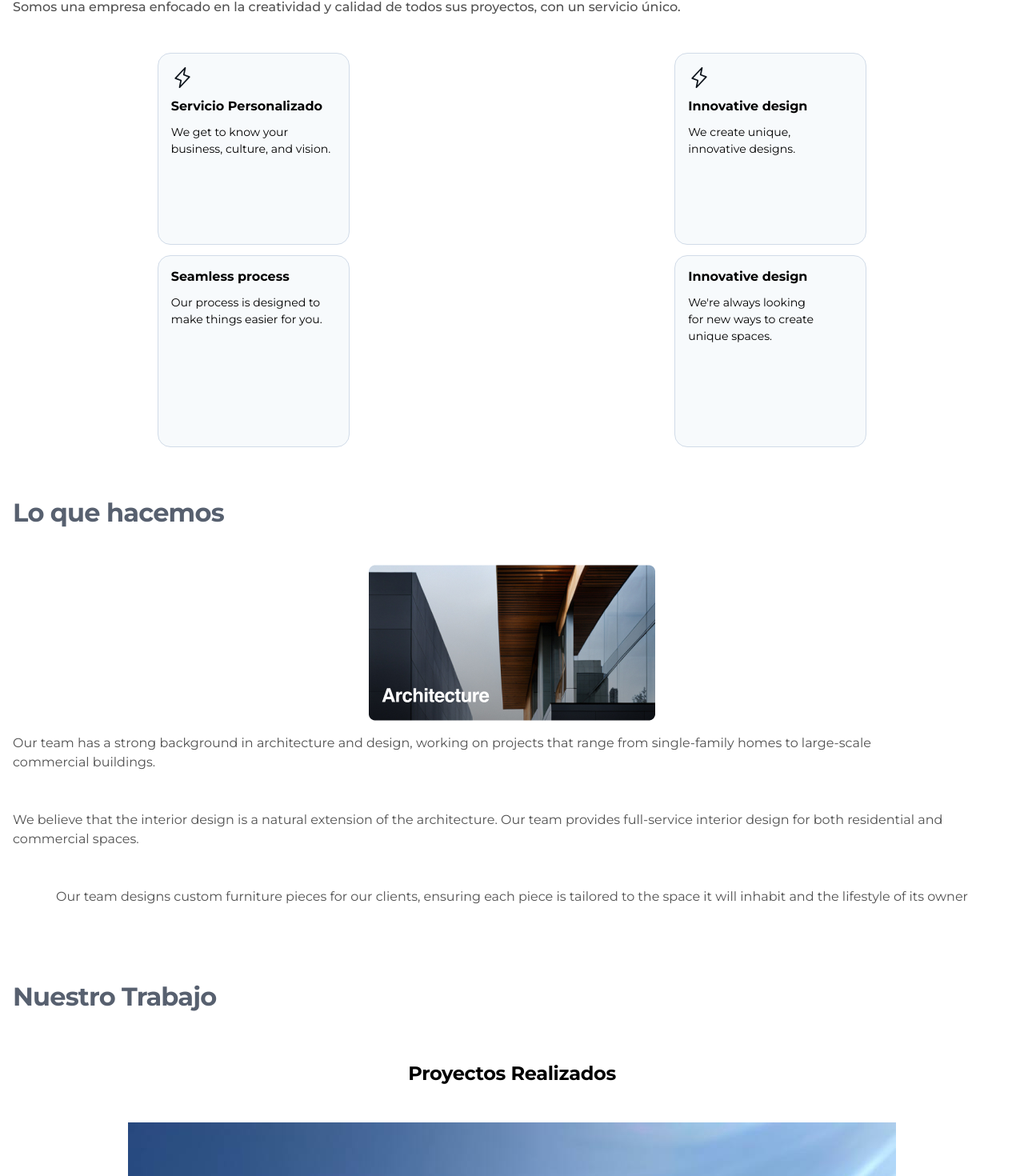
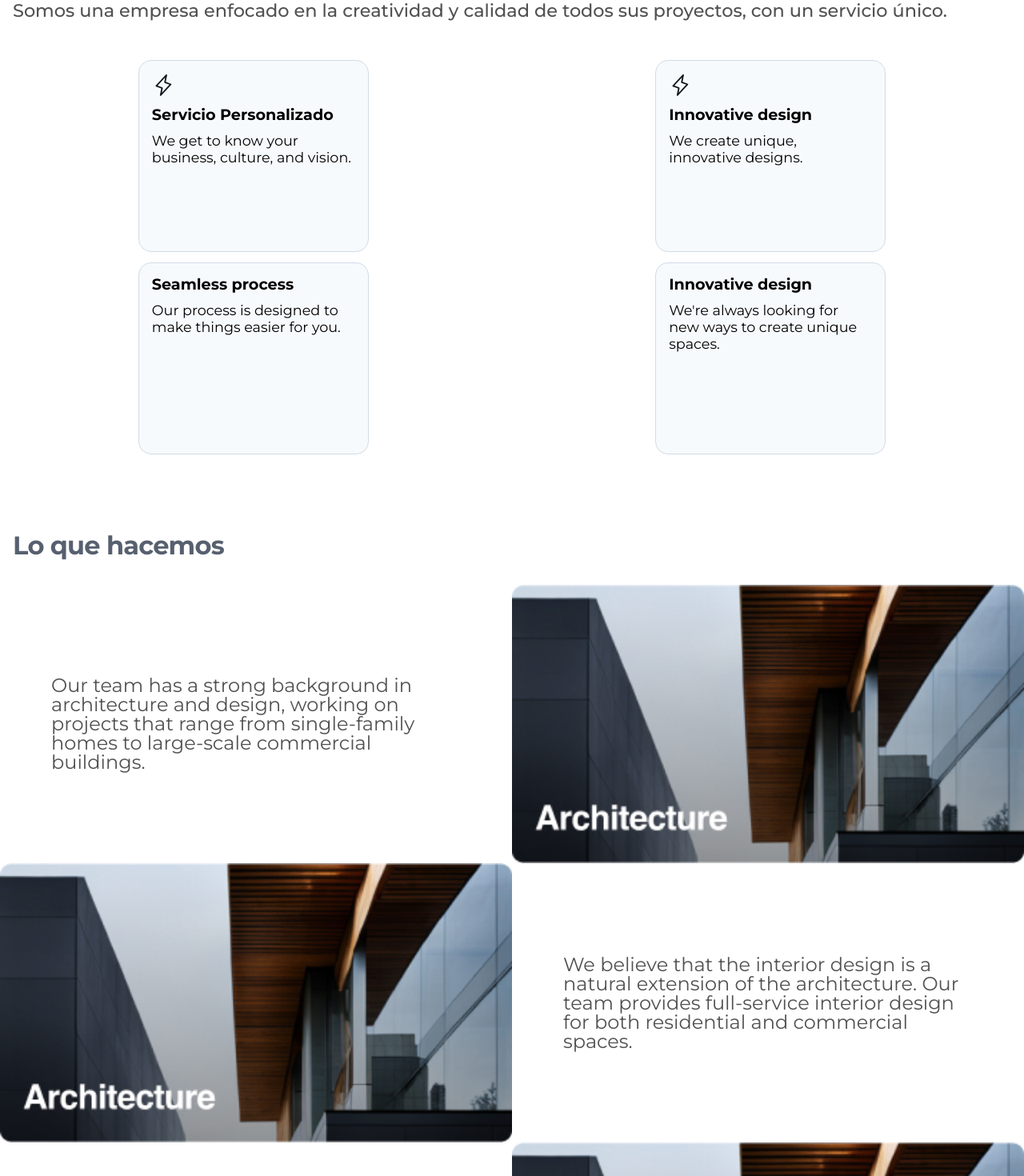
Before and after one commit to Rubenhdz20/Architecture-Web-Portfolio, a React (Vite) app: page /our-work in a window 1280 px wide. Shown: the part 1077-2547 px from the top of the page at 80% size. Built offline with nearby package versions, Linux system fonts and the light colour scheme.

Commit message:
Working on media queries desktop version

```diff
--- a/src/components/AboutUs/AboutUs.css
+++ b/src/components/AboutUs/AboutUs.css
@@ -71,7 +71,7 @@
     }
 
     .about-us__card-title {
-        font-size: 1.3rem;
+        font-size: 1.2rem;
     }
 
     .about-us__card-description {
@@ -104,13 +104,26 @@
 }
 
 @media screen and (min-width: 1025px) {
+    .about-us__description {
+        font-size: 1.4rem;
+    }
+
+    .about-us__child-cards {
+        width: 18rem;
+        height: 15rem;
+    }
+
    .about-us__card-svg {
-        width: 1.75rem;
-        height: 1.75rem;
+        width: 1.80rem;
+        height: 1.80rem;
    }
 
-   .about-us__child-cards {
-        width: 15rem;
-        height: 15rem;
+   .about-us__card-title {
+        font-size: 1.2rem;
+   }
+
+   .about-us__card-description {
+        text-wrap: wrap;
+        font-size: 1.1rem;
    }
 }
--- a/src/components/MobileMenu/MobileMenu.css
+++ b/src/components/MobileMenu/MobileMenu.css
@@ -53,7 +53,7 @@
 }
 
 .mobile-list__item:hover {
-    background: #D1DBE8;
+    background-color: #9DE0FF;
 }
 
 .mobile-list__link {
--- a/src/components/OurWork/OurWork.css
+++ b/src/components/OurWork/OurWork.css
@@ -4,7 +4,7 @@
     font-size: 2rem;
     font-style: normal;
     font-weight: 700;
-    line-height: 2.18rem; /* 109.375% */
+    line-height: 2.18rem;
     letter-spacing: -0.8px;
     color: var(--title-color);
 }
@@ -14,7 +14,7 @@
     text-align: center;
     font-style: normal;
     font-weight: 700;
-    line-height: 1.71rem; /* 137.5% */
+    line-height: 1.71rem;
     letter-spacing: -0.33px;
 }
 
@@ -36,13 +36,13 @@
 
 .ourwork-card--name {
     font-style: normal;
-    font-weight: 400;
+    font-weight: 600;
     line-height: 1.5rem;
 }
 
 .ourwork-card--details {
     font-style: normal;
-    font-weight: 400;
+    font-weight: 500;
     line-height: 1.3rem;
     color: #4F7396;
 }
@@ -67,7 +67,7 @@
 }
 
 .ourwork-card--button:hover {
-    background-color: #215bb2;
+    background-color: #1572ff;
     border-color: 1px  gray;
 }
 
@@ -111,3 +111,20 @@
         }
     }
 }
+
+
+@media screen and (min-width: 1025px) {
+    .ourwork-title {
+        margin-top: 7rem;
+    }
+
+    .ourwork-subtitle {
+        margin-top: 7rem;
+    }
+
+    .ourwork-card--image {
+        width: 30rem;
+        height: 30rem;
+        border-radius: 1rem;
+    }
+}
--- a/src/components/OurWork/index.jsx
+++ b/src/components/OurWork/index.jsx
@@ -4,7 +4,7 @@ import { ProjectsContext } from '../ProjectContext/index';
 import './OurWork.css';
 
 function OurWork() {
-    const { projects, setProjects } = useContext(ProjectsContext);
+    const { projects } = useContext(ProjectsContext);
 
     return (
         <section id='our-work' className='ourwork'>
--- a/src/components/ProjectDetails/ProjectDetails.css
+++ b/src/components/ProjectDetails/ProjectDetails.css
@@ -61,3 +61,19 @@
         }
     }
 }
+
+
+@media screen and (min-width: 1025px) {
+    .project-details__images {
+        width: 20rem;
+        height: 20rem;
+        border-radius: 1rem;
+    }
+
+    .project-details__container--images {
+        display: grid;
+        grid-template-columns: 1fr 1fr 1fr;
+        justify-items: center;
+        align-items: center;
+    }
+}
--- a/src/components/WhatWeDo/WhatWeDo.css
+++ b/src/components/WhatWeDo/WhatWeDo.css
@@ -1,5 +1,8 @@
+.whatwedo {
+    margin-top: 4rem;
+}
+
 .whatwedo__title {
-    margin-top: 4rem;
     margin-left: 1rem;
     font-size: 32px;
     font-style: normal;
@@ -22,10 +25,10 @@
 }
 
 .whatwedo__information--subtitle {
-    font-size: 24px;
+    font-size: 1.5rem;
     font-style: normal;
     font-weight: 700;
-    line-height: 30px; /* 125% */
+    line-height: 1.87rem;
     letter-spacing: -0.6px;
 }
 
@@ -33,7 +36,7 @@
     margin-top: 1rem;
     font-style: normal;
     font-weight: 400;
-    line-height: 24px;
+    line-height: 1.5rem;
     text-align: left;
     color: var(--text-color);
 }
@@ -58,3 +61,41 @@
         }
     }
 }
+
+@media screen and (min-width: 1025px) {
+    .whatwedo {
+        margin-top: 6rem;
+    }
+
+    .whatwedo__information {
+        display: grid;
+        grid-template-columns: 1fr 1fr;
+        justify-items: center;
+        align-items: center;
+        padding: 0;
+    }
+
+    .whatwedo__information--image {
+        width: 100%;
+    }
+
+    .whatwedo__information .img1 {
+        grid-column: 2;
+    }
+
+    .whatwedo__information .p1 {
+        grid-column: 1;
+        grid-column-start: 1;
+        grid-row-start: 1;
+        grid-row-end: 2;
+    }
+
+    .whatwedo__information--text {
+        font-size: 1.5rem;
+        margin-top: 0;
+        margin-right: 4rem;
+        margin-left: 4rem;
+        text-wrap: wrap;
+    }
+
+}
--- a/src/components/WhatWeDo/index.jsx
+++ b/src/components/WhatWeDo/index.jsx
@@ -6,16 +6,16 @@ function WhatWeDo() {
             <h1 className='whatwedo__title'>Lo que hacemos</h1>
             <div className='whatwedo__container'>
                 <div className='whatwedo__information'>
-                    <img className='whatwedo__information--image' src="/assets/architecture.jpg" alt="" />
-                    <p className='whatwedo__information--text'>Our team has a strong background in architecture and design, working on projects that range from single-family homes to large-scale commercial buildings.</p>
+                    <img className='whatwedo__information--image img1' src="/assets/architecture.jpg" alt="" />
+                    <p className='whatwedo__information--text p1'>Our team has a strong background in architecture and design, working on projects that range from single-family homes to large-scale commercial buildings.</p>
                 </div>
                 <div className='whatwedo__information'>
-                    <img className='whatwedo__information--image' src="" alt="" />
-                    <p className='whatwedo__information--text'>We believe that the interior design is a natural  extension of the architecture. Our team provides full-service interior design for both residential and commercial spaces.</p>
+                    <img className='whatwedo__information--image' src="/assets/architecture.jpg" alt="" />
+                    <p className='whatwedo__information--text p2'>We believe that the interior design is a natural  extension of the architecture. Our team provides full-service interior design for both residential and commercial spaces.</p>
                 </div>
                 <div className='whatwedo__information'>
-                    <img className='whatwedo__information--image' src="" alt="" />
-                    <p className='whatwedo__information--text'>Our team designs custom furniture pieces for our clients, ensuring each piece is tailored to the space it will inhabit and the lifestyle of its owner</p>
+                    <img className='whatwedo__information--image img1' src="/assets/architecture.jpg" alt="" />
+                    <p className='whatwedo__information--text p1'>Our team designs custom furniture pieces for our clients, ensuring each piece is tailored to the space it will inhabit and the lifestyle of its owner</p>
                 </div>
             </div>
         </section>
--- a/src/styleguide.css
+++ b/src/styleguide.css
@@ -6,7 +6,7 @@
   --text-color: #515151;
   --background-color: #FFFFFF;
   --subtitle-cards-color: #0D141C;
-  --background-button-color: #0C264D;
+  --background-button-color: #4b93ff;
   --background-cards-color: #F7FAFC;
   --text-area-form-color: #E8EDF2;
   -webkit-font-smoothing: antialiased;
```
